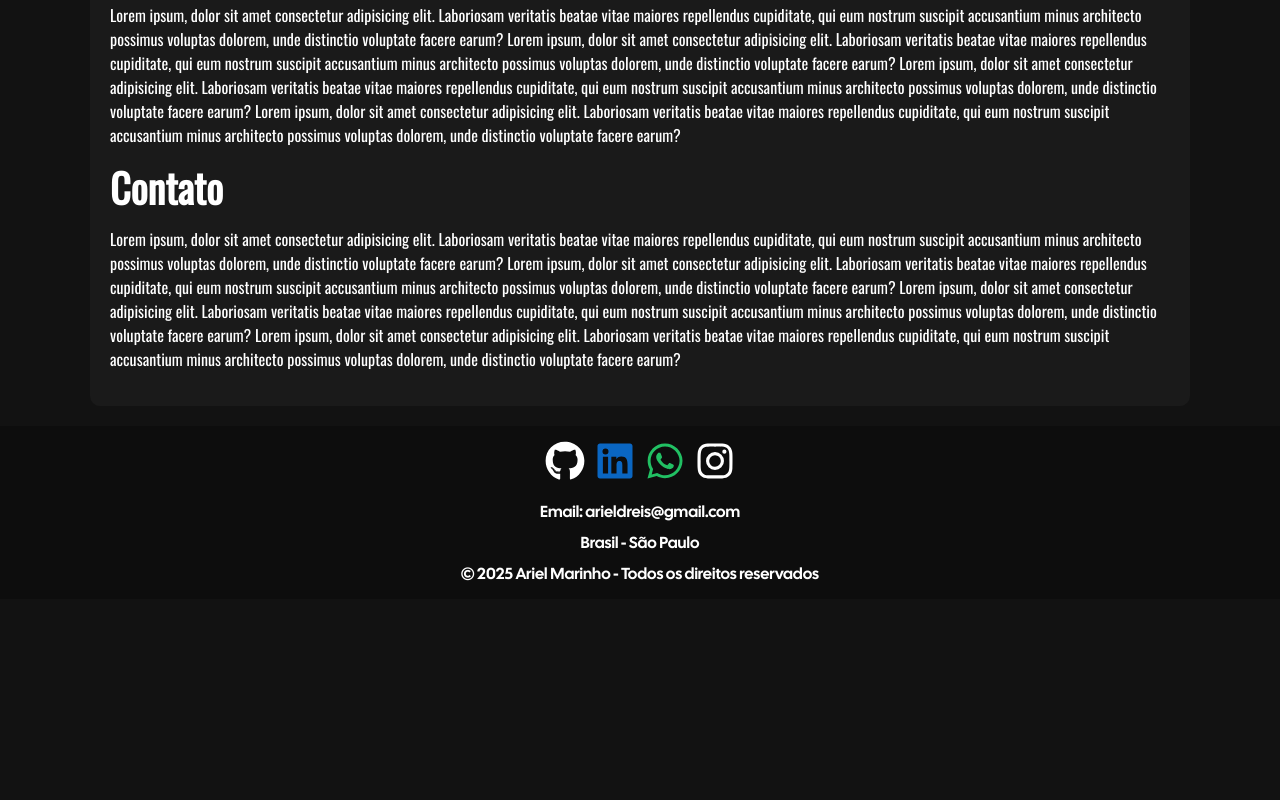
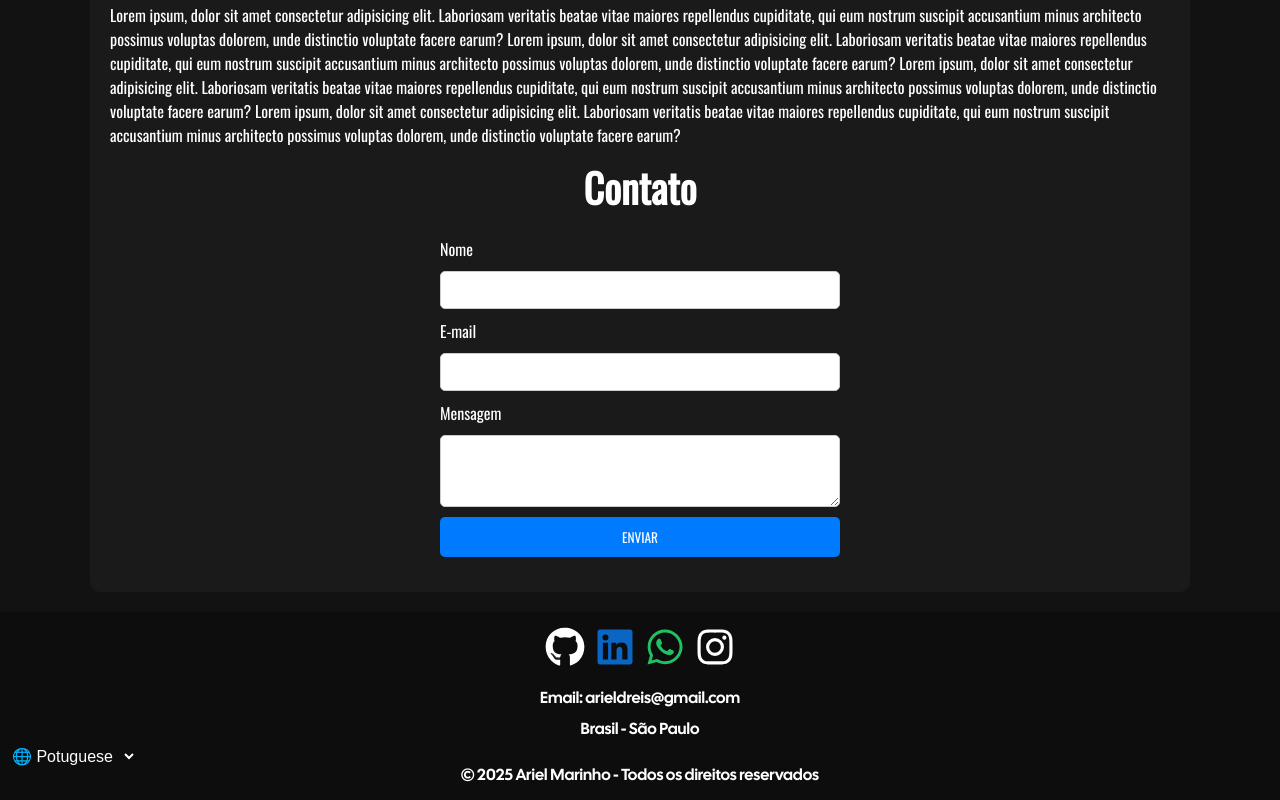
Before and after one commit to arieldreis/Portifolio, a React (Vite) app in the folder meu_portifolio/: page /Home in a window 1280 px wide. Shown: the part 1120-1920 px from the top of the page. Before the commit the page ends 1719 px from the top, so only its background shows below. Built offline with nearby package versions, Linux system fonts and the light colour scheme.

Commit message:
Add a form in the page

```diff
--- a/meu_portifolio/src/footer.jsx
+++ b/meu_portifolio/src/footer.jsx
@@ -9,9 +9,19 @@ const footer = () => {
         <FontAwesomeIcon icon={faLinkedin}  className='icones-linkedin' onClick={() => {window.open("https://www.linkedin.com/in/arielmarinho16", "_blank")}}/>
         <FontAwesomeIcon icon={faWhatsapp}  className='icones-whatszapp' onClick={() => {window.open("https://wa.me/5511973487939", "_blank")}}/>
         <FontAwesomeIcon icon={faInstagram}  className='icones-instagram' onClick={() => {window.open("https://www.instagram.com/arieldreis/", "_blank")}}/>
-        <p>Email: <a href="mailto:arieldreis@gmail.com">arieldreis@gmail.com</a></p>
-        <p>Brasil - São Paulo</p>
-        <p>&copy; 2025 Ariel Marinho - Todos os direitos reservados</p>
+        <div className="container_responsivo">
+          <p>Email: <a href="mailto:arieldreis@gmail.com">arieldreis@gmail.com</a></p>
+          <p>Brasil - São Paulo</p>
+          <div className="select-language">
+            <select id="language-select">
+              <option value="Potuguese"> 🌐 Potuguese</option>
+              <option value="Spanish">🌐 Spanish</option>
+              <option value="English"> 🌐 English</option>
+              <option value="French"> 🌐 Frenche</option>
+            </select>
+          </div>
+          <p id='direitosLicenca'>&copy; 2025 Ariel Marinho - Todos os direitos reservados</p>
+        </div>
     </footer>
   )
 }
--- a/meu_portifolio/src/index.css
+++ b/meu_portifolio/src/index.css
@@ -255,3 +255,77 @@ body{
     text-decoration: underline;
     color: var(--cor3);
 }
+/*Menu de Idiomas*/
+.select-language{
+    display: flex;
+    justify-content: flex-start;
+    gap: 10px;
+}
+.select-language > select{
+    background-color: var(--cor2);
+    color: var(--cor3);
+    border: none;
+    padding: 8px;
+    border-radius: 5px;
+    font-size: 1em;
+    cursor: pointer;
+}
+#direitosLicenca{
+    margin-top: -10px;
+}
+/*footer responsivo*/
+@media (max-width: 600px) {
+    .icones-github, .icones-linkedin, .icones-whatszapp, .icones-instagram {
+        font-size: 2em;
+    }
+    .container_responsivo{
+        display: flex;
+        flex-direction: column;
+        align-items: center;
+        justify-content: center;
+    }
+    .container_responsivo  > .select-language{
+        justify-content: center;
+        margin-top: 15px;
+        margin-bottom: 20px;
+    }
+}
+/*Contato*/
+.contact h1{
+  text-align: center;
+  margin-bottom: 20px;
+}
+form {
+  max-width: 400px;
+  margin: auto;
+  display: flex;
+  flex-direction: column;
+  gap: 10px;
+}
+
+input{
+  padding: 8px;
+  border-radius: 5px;
+  border: 1px solid #ccc;
+  font-family: var(--font1);
+}
+textarea{
+    padding: 15px;
+    border-radius: 5px;
+    border: 1px solid #ccc;
+    font-family: var(--font1);
+}
+button {
+  padding: 10px;
+  background-color: #007bff;
+  border-radius: 5px;
+  color: white;
+  border: none;
+  cursor: pointer;
+  transition: 0.3s ease-in-out;
+  font-family: var(--font1);
+}
+
+button:hover {
+  background-color: #0056b3;
+}
--- a/meu_portifolio/src/principal.jsx
+++ b/meu_portifolio/src/principal.jsx
@@ -61,15 +61,18 @@ const principal = () => {
         </section>
         <section className="contact">
           <h1>Contato</h1>
-          <p>Lorem ipsum, dolor sit amet consectetur adipisicing elit. Laboriosam veritatis beatae vitae maiores
-            repellendus cupiditate, qui eum nostrum suscipit accusantium minus architecto possimus voluptas dolorem, unde distinctio voluptate facere earum?
-            Lorem ipsum, dolor sit amet consectetur adipisicing elit. Laboriosam veritatis beatae vitae maiores
-            repellendus cupiditate, qui eum nostrum suscipit accusantium minus architecto possimus voluptas dolorem, unde distinctio voluptate facere earum?
-            Lorem ipsum, dolor sit amet consectetur adipisicing elit. Laboriosam veritatis beatae vitae maiores
-            repellendus cupiditate, qui eum nostrum suscipit accusantium minus architecto possimus voluptas dolorem, unde distinctio voluptate facere earum?
-            Lorem ipsum, dolor sit amet consectetur adipisicing elit. Laboriosam veritatis beatae vitae maiores
-            repellendus cupiditate, qui eum nostrum suscipit accusantium minus architecto possimus voluptas dolorem, unde distinctio voluptate facere earum?
-            </p>
+          <form action="https://formspree.io/f/meolnegz" method="post">
+            <label htmlFor="Nome">Nome</label>
+            <input type="text" name="nomeuser" id="nomeuser" />
+
+            <label htmlFor="Email">E-mail</label>
+            <input type="email" name="emailuser" id="emailuser" />
+
+            <label htmlFor="Mensagem">Mensagem</label>
+            <textarea name="msguser" id="msguser"></textarea>
+
+            <button type="submit">ENVIAR</button>
+          </form>
         </section>
       </main>
       <Footer/>
```
